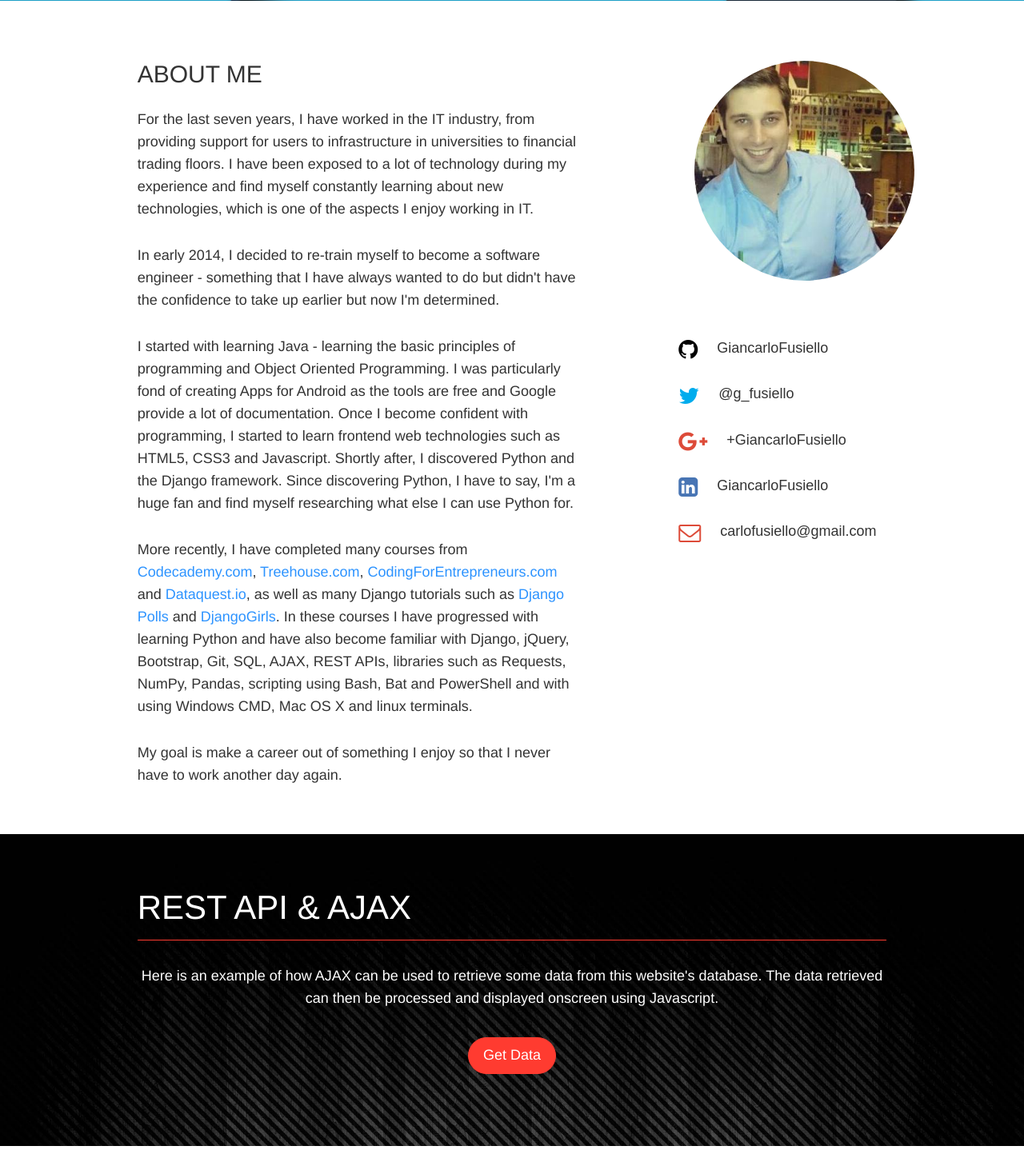
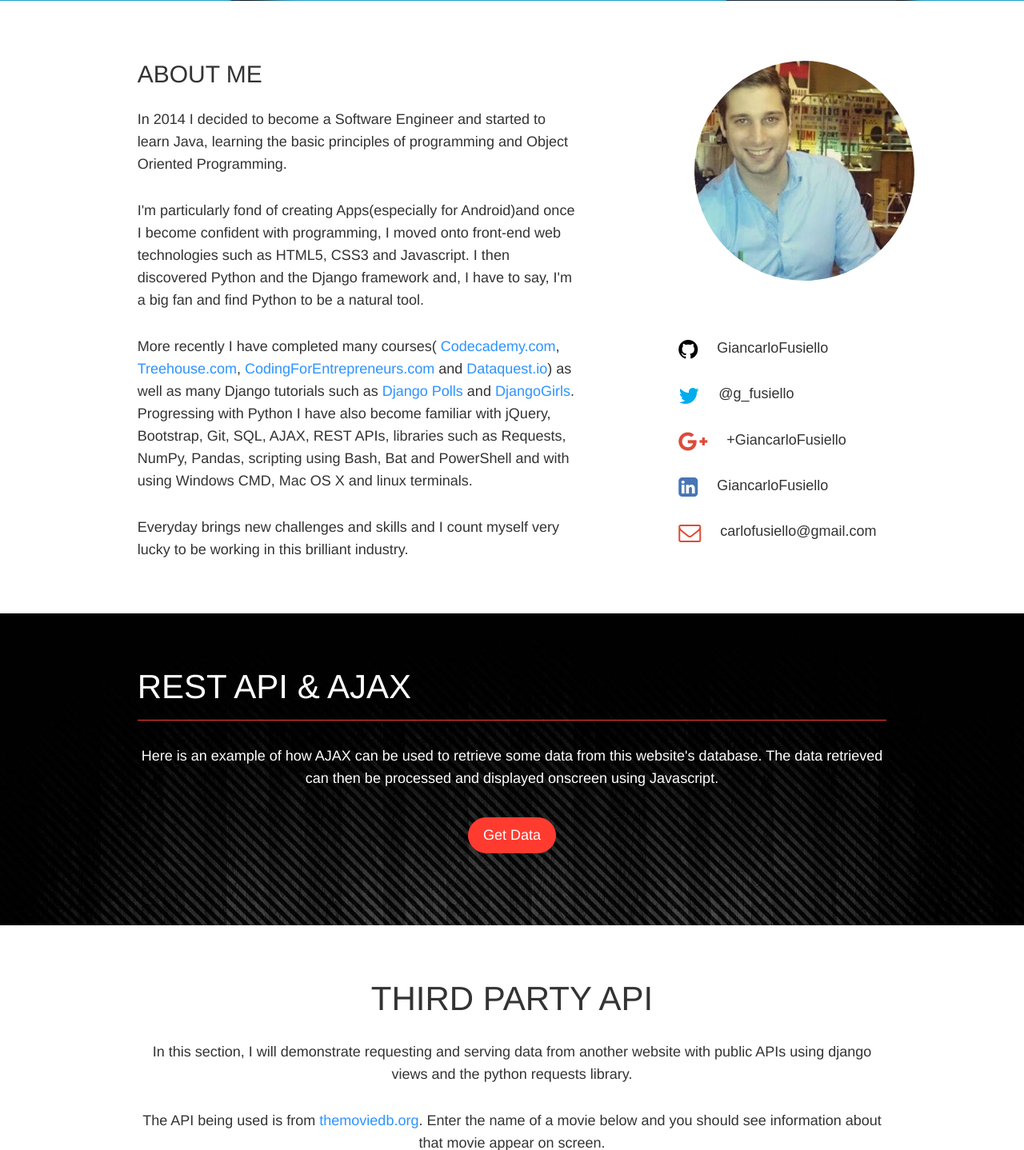
Before and after one commit to GiancarloFusiello/portfolio, a Django app: page / in a window 1280 px wide. Shown: the part 539-1977 px from the top of the page at 80% size. Run offline with Django 3.2, Linux system fonts and the light colour scheme; some libraries are stand-ins or nearby versions; some web fonts are replaced.

Commit message:
updated About me text.

```diff
--- a/home/templates/home/home.html
+++ b/home/templates/home/home.html
@@ -264,21 +264,14 @@
                     <h4 class="header-text text-left title-padding">About Me</h4>
 
                     <p>
-                        For the last seven years, I have worked in the IT industry, from providing support for users to infrastructure in universities to financial trading floors. I have been exposed to a lot of technology during my experience and find myself constantly learning about new technologies, which is one of the aspects I enjoy working in IT.</p>
-
+                        In 2014 I decided to become a Software Engineer and started to learn Java, learning the basic principles of programming and Object Oriented Programming. </p>
+                    <p>I'm particularly fond of creating Apps(especially for Android)and once I become confident with programming, I moved onto front-end web technologies such as HTML5, CSS3 and Javascript. I then discovered Python and the Django framework and, I have to say, I'm a big fan and find Python to be a natural tool. </p>
                     <p>
-                        In early 2014, I decided to re-train myself to become a software engineer - something that I have always wanted to do but didn't have the confidence to take up earlier but now I'm determined.
+                    More recently I have completed many courses( <a target="_blank" href="https://www.codecademy.com/">Codecademy.com</a>, <a target="_blank" href="https://teamtreehouse.com/">Treehouse.com</a>, <a target="_blank" href="https://codingforentrepreneurs.com/">CodingForEntrepreneurs.com</a> and  <a target="_blank" href="https://www.dataquest.io/">Dataquest.io</a>) as well as many Django tutorials such as <a target="_blank" href="https://docs.djangoproject.com/en/1.8/intro/tutorial01/">Django Polls</a> and <a target="_blank" href="http://tutorial.djangogirls.org/">DjangoGirls</a>. Progressing with Python I have also become familiar with jQuery, Bootstrap, Git, SQL, AJAX, REST APIs, libraries such as Requests, NumPy, Pandas, scripting using Bash, Bat and PowerShell and with using Windows CMD, Mac OS X and linux terminals.
                     </p>
 
                     <p>
-                        I started with learning Java - learning the basic principles of programming and Object Oriented Programming. I was particularly fond of creating Apps for Android as the tools are free and Google provide a lot of documentation. Once I become confident with programming, I started to learn frontend web technologies such as HTML5, CSS3 and Javascript. Shortly after, I discovered Python and the Django framework. Since discovering Python, I have to say, I'm a huge fan and find myself researching what else I can use Python for.
-                    </p>
-                    <p>
-                    More recently, I have completed many courses from <a target="_blank" href="https://www.codecademy.com/">Codecademy.com</a>, <a target="_blank" href="https://teamtreehouse.com/">Treehouse.com</a>, <a target="_blank" href="https://codingforentrepreneurs.com/">CodingForEntrepreneurs.com</a> and  <a target="_blank" href="https://www.dataquest.io/">Dataquest.io</a>, as well as many Django tutorials such as <a target="_blank" href="https://docs.djangoproject.com/en/1.8/intro/tutorial01/">Django Polls</a> and <a target="_blank" href="http://tutorial.djangogirls.org/">DjangoGirls</a>. In these courses I have progressed with learning Python and have also become familiar with Django, jQuery, Bootstrap, Git, SQL, AJAX, REST APIs, libraries such as Requests, NumPy, Pandas, scripting using Bash, Bat and PowerShell and with using Windows CMD, Mac OS X and linux terminals.
-                    </p>
-
-                    <p>
-                        My goal is make a career out of something I enjoy so that I never have to work another day again.
+                        Everyday brings new challenges and skills and I count myself very lucky to be working in this brilliant industry.
                     </p>
                 </div>
 
```
Also changed, not shown: about_me.txt (added, +13 -0 lines).
